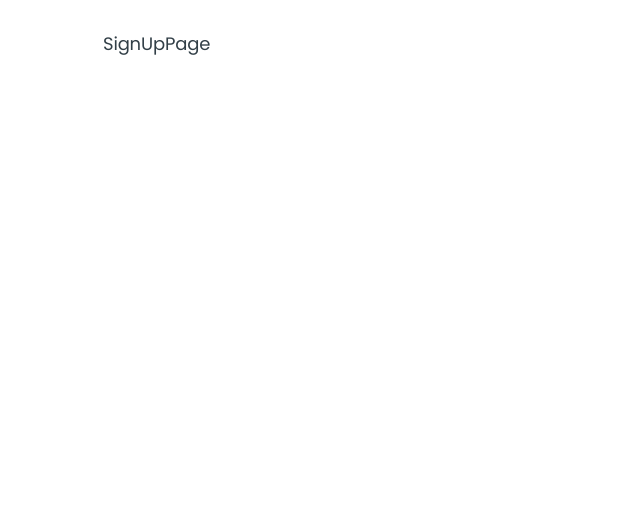
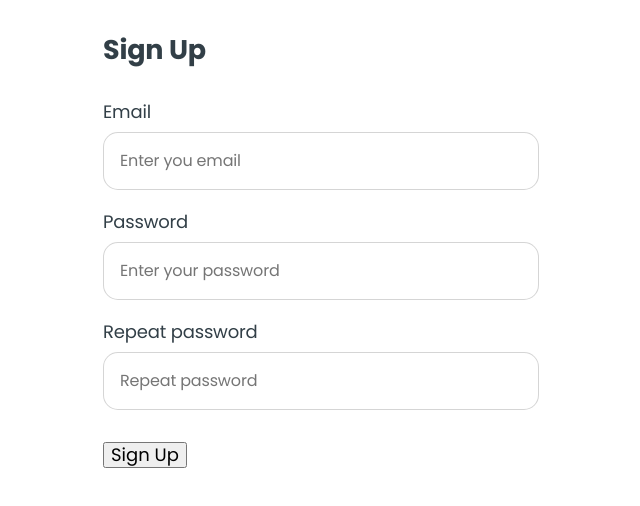
Before and after one commit to Vanlsh/project-AquaTrack-front, a React (Vite) app: page /signup in a window 1280 px wide. Shown: the top 506 px of the page, without its empty margins (185-825 px from the left). Built offline with nearby package versions, Linux system fonts and the light colour scheme.

Commit message:
add form and style

```diff
--- a/src/components/SignUpForm/SignUpForm.jsx
+++ b/src/components/SignUpForm/SignUpForm.jsx
@@ -1,5 +1,56 @@
+import { useForm } from "react-hook-form";
+import styles from "./SignUpForm.module.css";
+
 const SignUpForm = () => {
-  return <div>SignUpForm</div>;
+  const {
+    register,
+    handleSubmit,
+    // formState: { errors },
+  } = useForm();
+
+  const submitForm = (data) => {
+    console.log(data);
+  };
+
+  return (
+    <div className={styles.signUpComponent}>
+      <form onSubmit={handleSubmit(submitForm)}>
+        <h2 className={styles.signUpTitle}>Sign Up</h2>
+        <div className={styles.signUpForm}>
+          <label className={styles.signUpLabel}>
+            Email
+            <input
+              className={styles.signUpInput}
+              {...register("email")}
+              placeholder="Enter you email"
+            />
+          </label>
+
+          <label className={styles.signUpLabel}>
+            Password
+            <input
+              className={styles.signUpInput}
+              {...register("password")}
+              placeholder="Enter your password"
+            />
+          </label>
+
+          <label className={styles.signUpLabel}>
+            Repeat password
+            <input
+              className={styles.signUpInput}
+              {...register("repeat password")}
+              placeholder="Repeat password"
+            />
+          </label>
+        </div>
+        <button className={styles.signUpBtn} type="submit">
+          {" "}
+          Sign Up{" "}
+        </button>
+      </form>
+    </div>
+  );
 };
 
 export default SignUpForm;
--- a/src/components/SignUpForm/SignUpForm.module.css
+++ b/src/components/SignUpForm/SignUpForm.module.css
@@ -0,0 +1,35 @@
+.signUpComponent {
+  width: 436px;
+}
+
+.signUpForm {
+  display: flex;
+  flex-direction: column;
+  gap: 20px;
+}
+
+.signUpLabel {
+  display: flex;
+  flex-direction: column;
+  gap: 8px;
+}
+
+.signUpInput {
+  border: 1px solid rgba(47, 47, 47, 0.2);
+  border-radius: 15px;
+  padding-left: 16px;
+  padding-top: 16px;
+  padding-bottom: 16px;
+  font-size: 16px;
+  line-height: 1.5;
+  letter-spacing: -0.01em;
+  color: rgba(47, 47, 47, 0.6);
+}
+
+.signUpTitle {
+  margin-bottom: 32px;
+}
+
+.signUpBtn {
+  margin-top: 32px;
+}
--- a/src/pages/SignUpPage/SignUpPage.jsx
+++ b/src/pages/SignUpPage/SignUpPage.jsx
@@ -1,5 +1,7 @@
+import SignUpForm from "../../components/SignUpForm/SignUpForm";
+
 const SignUpPage = () => {
-  return <div>SignUpPage</div>;
+  return <SignUpForm />;
 };
 
 export default SignUpPage;
```
Also changed, not shown: 1 other file (tests, documents, lock files or other folders).
